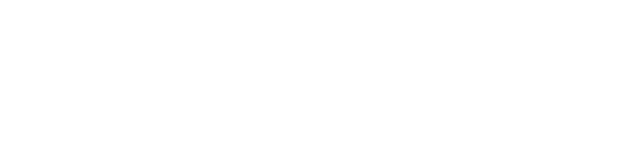
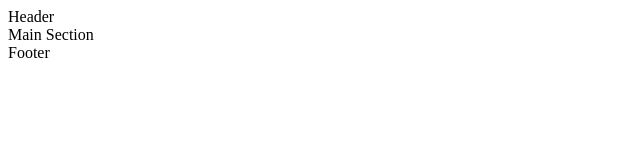
Before and after one commit to ObiWanBonobi/Fabian-Schwabegger, a plain HTML site: page index.html in a window 1280 px wide. Shown: the whole page, without its empty margins (0-640 px from the left). Drawn offline with Linux system fonts and the light colour scheme.

Commit message:
Create a general page structure

```diff
--- a/index.html
+++ b/index.html
@@ -9,17 +9,18 @@
         content="Fabian Schwabegger | Graphic designer from Pinzgau, Austria | Collaborated with organizations such as Mc Donalds, Swarovski, Canyon and numerous others">
     <meta name="keywords"
         content="graphic design, print design, art, digital media, visuel concept, logo, clothing design, sporting goods design, sporting equipment design, sportwear design, outerwear design, product design, austria, german">
-    <!--Title-->
     <title>Fabian Schwabegger</title>
     <!--Favicon-->
-    <link rel="apple-touch-icon" sizes="180x180" href="assets/FS/apple-touch-icon.png">
-    <link rel="icon" type="image/png" sizes="32x32" href="assets/FS/favicon-32x32.png">
-    <link rel="icon" type="image/png" sizes="16x16" href="assets/FS/favicon-16x16.png">
+    <link rel="apple-touch-icon" sizes="180x180" href="assets/fs/apple-touch-icon.png">
+    <link rel="icon" type="image/png" sizes="32x32" href="assets/fs/favicon-32x32.png">
+    <link rel="icon" type="image/png" sizes="16x16" href="assets/fs/favicon-16x16.png">
     <link rel="manifest" href="/site.webmanifest">
 </head>
 
 <body>
-
+    <header>Header</header>
+    <main>Main Section</main>
+    <Footer>Footer</Footer>
 </body>
 
 </html>
```
